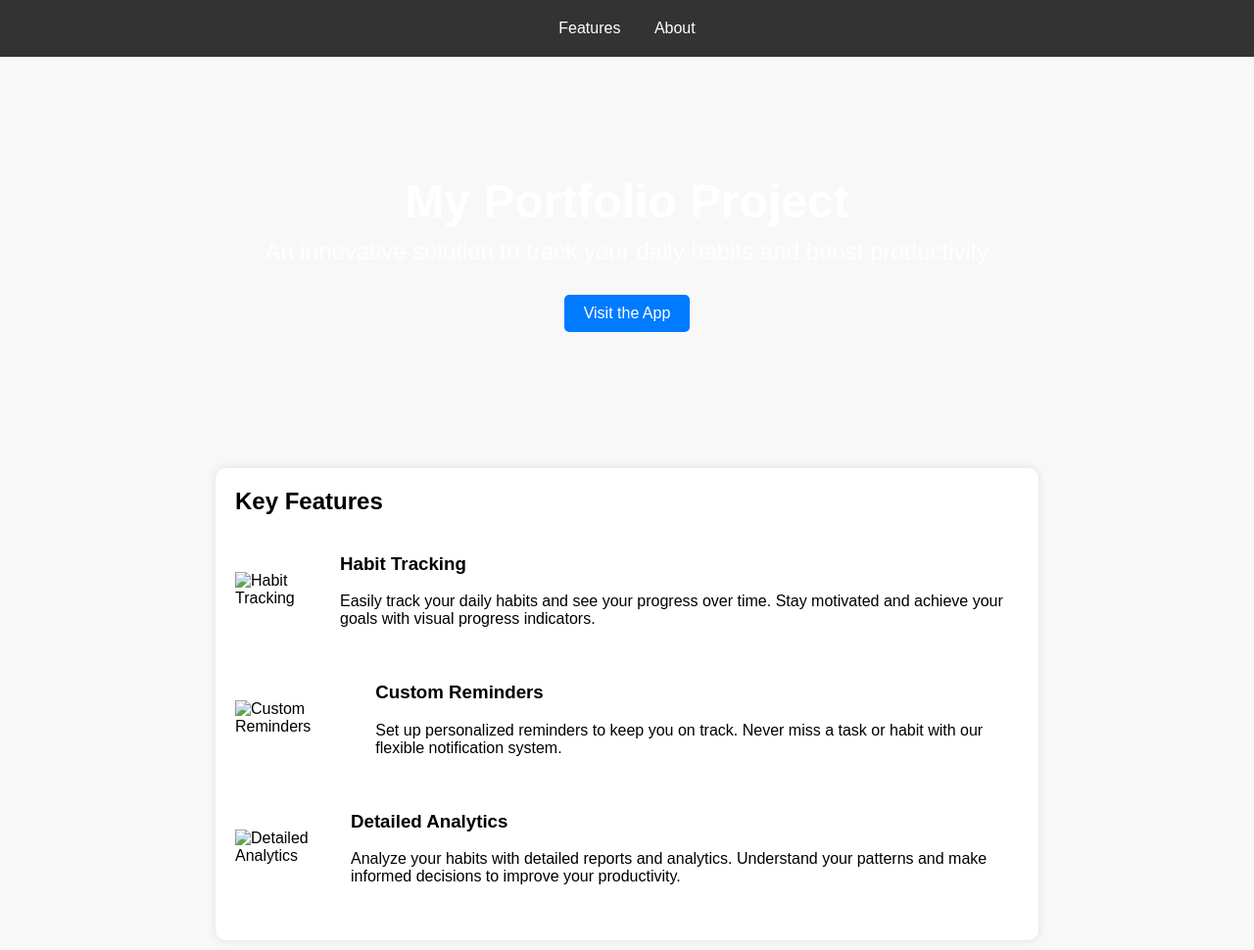
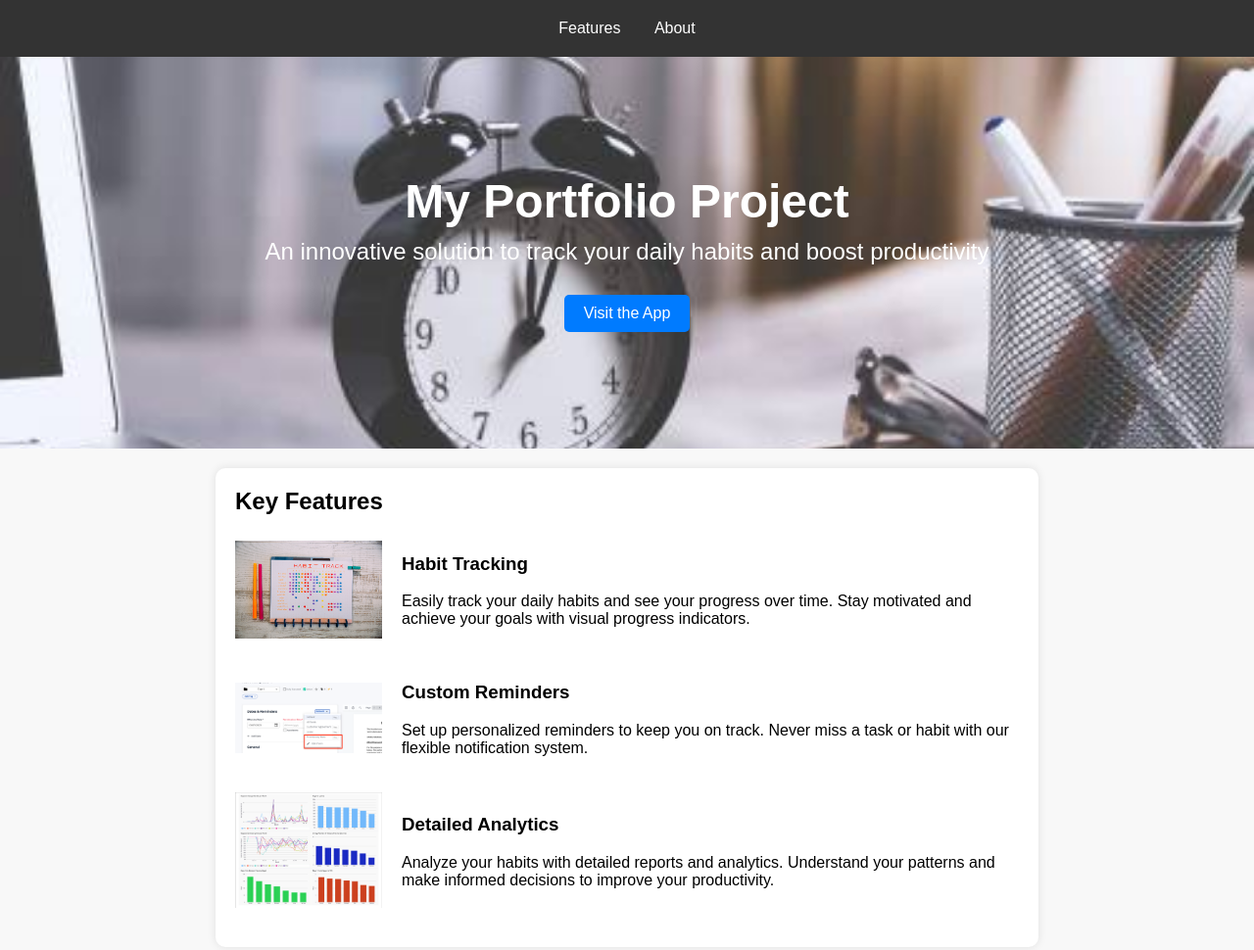
Before and after one commit to chi3fmhlongo/Portfolio-project, a plain HTML site: page index.html in a window 1280 px wide. Shown: the top 970 px of the page at 98% size. Drawn offline with Linux system fonts and the light colour scheme.

Commit message:
Update index.html

```diff
--- a/index.html
+++ b/index.html
@@ -26,7 +26,7 @@
             text-decoration: none;
         }
         .cover {
-            background: url('.../Images/daily habits.jpg') no-repeat center center/cover;
+            background: url('/Images/daily habits.jpg') no-repeat center center/cover;
             height: 400px;
             color: #fff;
             text-align: center;
@@ -104,21 +104,21 @@
     <div id="features" class="container">
         <h2>Key Features</h2>
         <div class="feature">
-            <img src=".../Images/Habit Tracking.jpg" alt="Habit Tracking">
+            <img src="/Images/Habit Tracking.jpg" alt="Habit Tracking">
             <div>
                 <h3>Habit Tracking</h3>
                 <p>Easily track your daily habits and see your progress over time. Stay motivated and achieve your goals with visual progress indicators.</p>
             </div>
         </div>
         <div class="feature">
-            <img src=".../Images/Custom Reminders.png" alt="Custom Reminders">
+            <img src="/Images/Custom Reminders.png" alt="Custom Reminders">
             <div>
                 <h3>Custom Reminders</h3>
                 <p>Set up personalized reminders to keep you on track. Never miss a task or habit with our flexible notification system.</p>
             </div>
         </div>
         <div class="feature">
-            <img src=".../Images/Detailed Analytics.png" alt="Detailed Analytics">
+            <img src="/Images/Detailed Analytics.png" alt="Detailed Analytics">
             <div>
                 <h3>Detailed Analytics</h3>
                 <p>Analyze your habits with detailed reports and analytics. Understand your patterns and make informed decisions to improve your productivity.</p>
```
